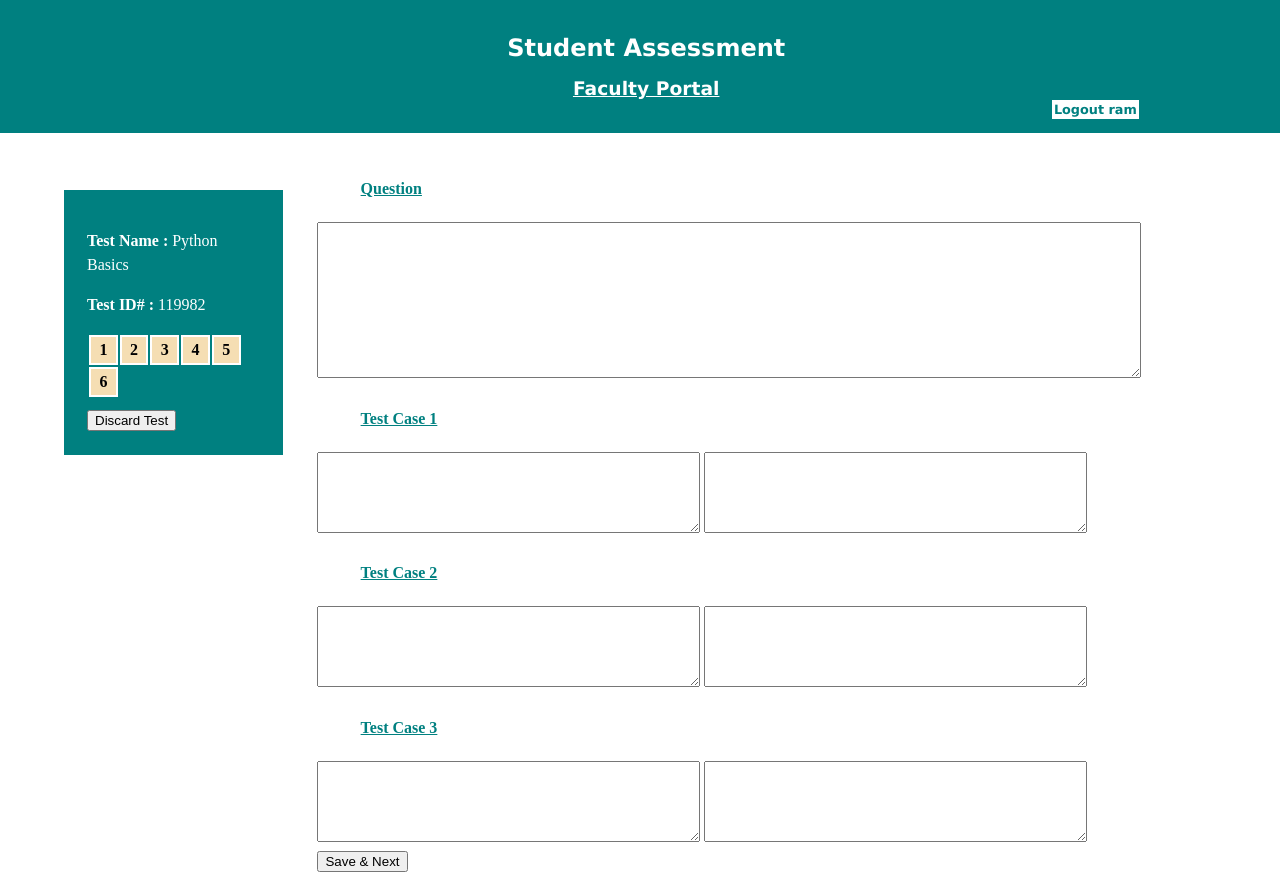
After one commit to cyberpirate92/Student-Assessment, a Django app: a page that uses templates/faculty_create_code_test.html in a window 1280 px wide. The commit adds this page. Run offline with Django 3.2, Linux system fonts and the light colour scheme.

Commit message:
Created a template for creating code tests

```diff
--- a/Faculty/urls.py
+++ b/Faculty/urls.py
@@ -6,4 +6,6 @@ urlpatterns = [
     url(r'^login$',views.login,name='Faculty Login'),
     url(r'^faculty_portal$',views.faculty_portal,name='Faculty Portal'),
     url(r'^logout$',views.logout,name='Logout'),
+    url(r'^createCodeTest$',views.createCodeTest,name='Create Code Test'),
+    url(r'^debugCodeTest$',views.debugCodeTest,name='Debug Code Tests'), # Debug, Remove in final
 ]
--- a/Faculty/views.py
+++ b/Faculty/views.py
@@ -45,3 +45,25 @@ def faculty_portal(request):
 def logout(request):
     request.session.flush()
     return HttpResponseRedirect('login')
+
+
+def createCodeTest(request):
+    pass
+
+
+# This is a temporary view for debugging,
+
+
+def debugCodeTest(request):
+    html = '<tr>'
+    for i in range(6):
+        html += "<td><a href='#'>"+str(i+1)+"</a></td>"
+        if i != 0 and (i+1)%5 == 0:
+            html += "</tr><tr>"
+    html+="</tr>"
+    template_data = dict()
+    template_data['username'] = 'ram'
+    template_data['test_name'] = 'Python Basics'
+    template_data['test_id'] = '119982'
+    template_data['question_nav_table'] = html
+    return render(request,'faculty_create_code_test.html',template_data)
--- a/VIT_Student_Assessment/urls.py
+++ b/VIT_Student_Assessment/urls.py
@@ -17,9 +17,12 @@ from django.conf.urls import url
 from django.contrib import admin
 import Student,Faculty
 from django.conf.urls import include
+from django.contrib.staticfiles.urls import staticfiles_urlpatterns
 
 urlpatterns = [
     url(r'^student/',include('Student.urls')),
     url(r'^faculty/',include('Faculty.urls')),
     url(r'^admin/', admin.site.urls),
 ]
+
+urlpatterns += staticfiles_urlpatterns()
--- /dev/null
+++ b/templates/faculty_create_code_test.html
@@ -0,0 +1,146 @@
+<!DOCTYPE html>
+<html lang="en">
+<head>
+    <meta charset="UTF-8">
+    <title>Create Code Test</title>
+    <style type="text/css">
+        body {
+            margin:0;
+            margin-top:0;
+            padding:0;
+            top:0
+        }
+        div#header {
+            background:teal;
+            color:white;
+            font-family:Inconsolata,Constantia,Verdana,sans-serif;
+            font-size: 1em;
+            text-align: center;
+            line-height: 1;
+            padding:1%;
+        }
+        a#logoutLink {
+            text-decoration:none;
+            color:teal;
+            font-weight:bold;
+            font-size:0.8em;
+            background:white;
+            padding:2px;
+        }
+        a#logoutLink:hover {
+            text-decoration: underline;
+        }
+        #header table {
+            width:90%;
+        }
+        td.bigSpan {
+            text-indent:25%;
+            width: 90%;
+            vertical-align: bottom;
+        }
+        td.smallSpan{
+            vertical-align: bottom;
+            text-align: right;
+        }
+        div#content-main{
+            margin-left:5%;
+            margin-right:5%;
+            line-height:1.5;
+        }
+        a.linkButton{
+            text-decoration: none;
+            background:teal;
+            color:white;
+            font-weight:bold;
+            font-family:'Lucida Sans',Helvetica;
+            font-size:0.8em;
+            padding:3px 6px;
+            border-radius:10px;
+        }
+        div#sidePane{
+            background:teal;
+            float:left;
+            width:15%;
+            padding:2%;
+            margin-top:5%;
+            color:white;
+        }
+        div#workspace{
+            width:75%;
+            padding:2%;
+            margin-left:20%;
+        }
+        #workspace h4{
+            color:teal;
+            text-decoration: underline;
+            text-indent:5%;
+        }
+        #sidePane-questionsNav a {
+            text-decoration: none;
+            color:black;
+            font-weight:bold;
+        }
+        #sidePane-questionsNav td{
+            border:2px solid white;
+            text-align:center;
+            background:wheat;
+        }
+        #sidePane-questionsNav td:hover {
+            border:2px solid tomato;
+            cursor:pointer;
+        }
+        div#sidePane-buttons {
+            margin-top:5%;
+        }
+    </style>
+</head>
+<body>
+    <div id="header">
+        <table>
+            <tr>
+                <td align="center" class="bigSpan">
+                    <h2> Student Assessment </h2>
+                    <h3><u> Faculty Portal </u></h3>
+                </td>
+                <td align="right" class="smallSpan">
+                    <a href="logout" id="logoutLink">Logout {{ username }}</a>
+                </td>
+            </tr>
+        </table>
+    </div>
+    <div id="content-main">
+        <div id="sidePane">
+            <div id="sidePane-aboutTest">
+                <p><strong>Test Name :</strong> {{ test_name }} </p>
+                <p><strong>Test ID#  :</strong> {{ test_id }} </p>
+            </div>
+            <div id="sidePane-questionsNav">
+                <table width="90%">
+                    {{ question_nav_table | safe }}
+                </table>
+            </div>
+            <div id="sidePane-buttons">
+                <button>Discard Test </button>
+            </div>
+        </div>
+        <div id="workspace">
+            <form>
+                {% csrf_token %}
+                <h4> Question </h4>
+                <textarea name="question" rows="10" cols="100"></textarea>
+                <h4> Test Case 1 </h4>
+                <textarea name="testcase1_input" rows="5" cols="45"></textarea>
+                <textarea name="testcase1-output" rows="5" cols="45"></textarea>
+                <h4> Test Case 2 </h4>
+                <textarea name="testcase2_input" rows="5" cols="45"></textarea>
+                <textarea name="testcase2-output" rows="5" cols="45"></textarea>
+                <h4> Test Case 3 </h4>
+                <textarea name="testcase3_input" rows="5" cols="45"></textarea>
+                <textarea name="testcase3-output" rows="5" cols="45"></textarea>
+                <br />
+                <input type="submit" value="Save & Next">
+            </form>
+        </div>
+    </div>
+</body>
+</html>
```
Also changed, not shown: static/CSS/faculty_base.css (added, +52 -0 lines), static/CSS/faculty_create_code_test.css (added, +17 -0 lines), templates/faculty_portal.html (+19 -2 lines).
